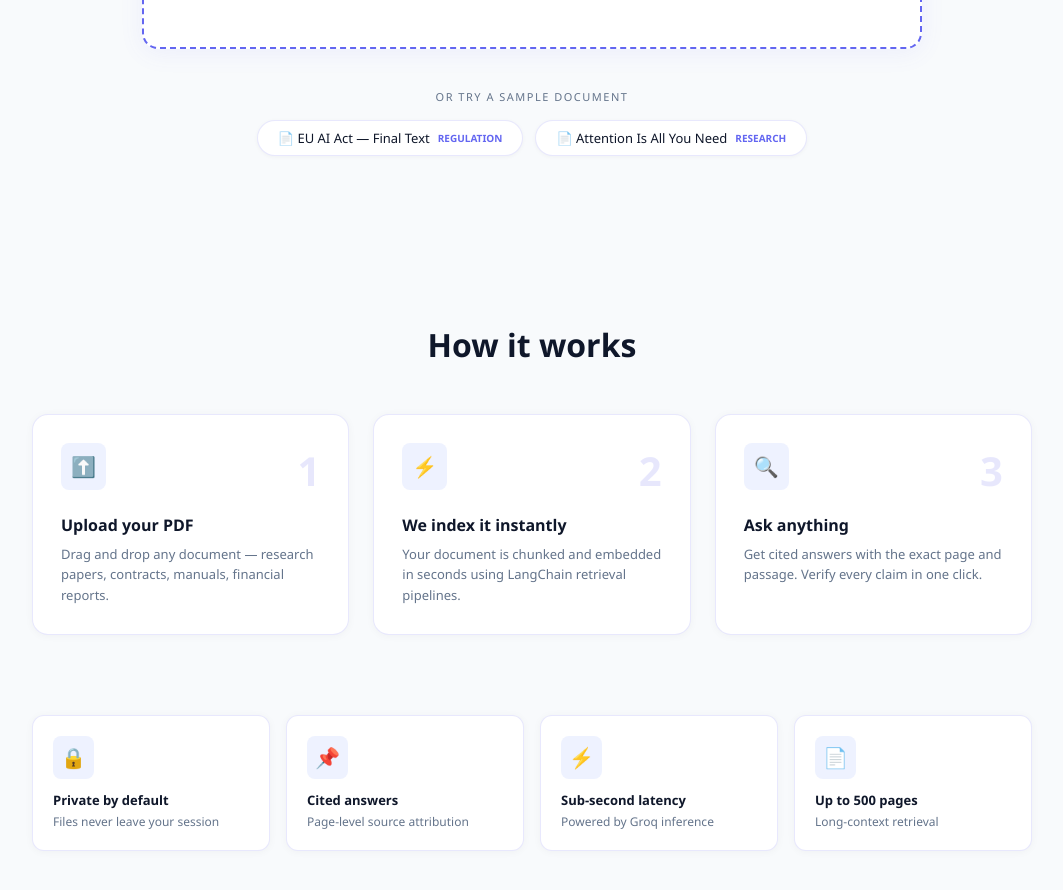
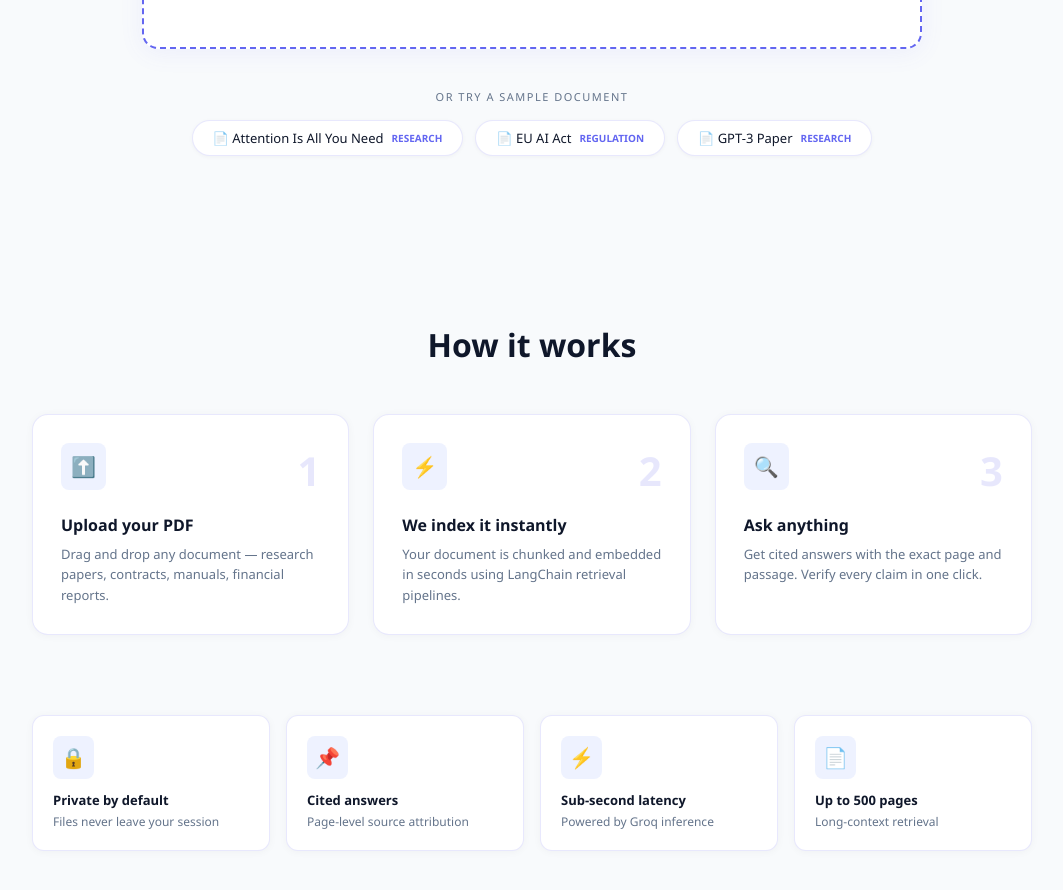
Before and after one commit to anukya01/production-rag, a React app in the folder frontend/: page / in a window 1280 px wide. Shown: the part 802-1692 px from the top of the page, without its empty margins (108-1171 px from the left). Built offline with nearby package versions, Linux system fonts and the light colour scheme; the HTML template or start-up script is replaced by a standard one.

Commit message:
Add EU AI Act sample doc

```diff
--- a/frontend/src/App.jsx
+++ b/frontend/src/App.jsx
@@ -64,14 +64,19 @@ function App() {
 
   const sampleDocs = [
     {
-      name: "EU AI Act — Final Text",
-      tag: "REGULATION",
-      url: "https://artificialintelligenceact.eu/wp-content/uploads/2024/01/The-AI-Act.pdf"
-    },
-    {
       name: "Attention Is All You Need",
       tag: "RESEARCH",
       url: "https://arxiv.org/pdf/1706.03762"
+    },
+    {
+      name: "EU AI Act",
+      tag: "REGULATION",
+      url: "https://eur-lex.europa.eu/legal-content/EN/TXT/PDF/?uri=OJ:L_202401689"
+    },
+    {
+      name: "GPT-3 Paper",
+      tag: "RESEARCH",
+      url: "https://arxiv.org/pdf/2005.14165"
     }
   ]
 
```
